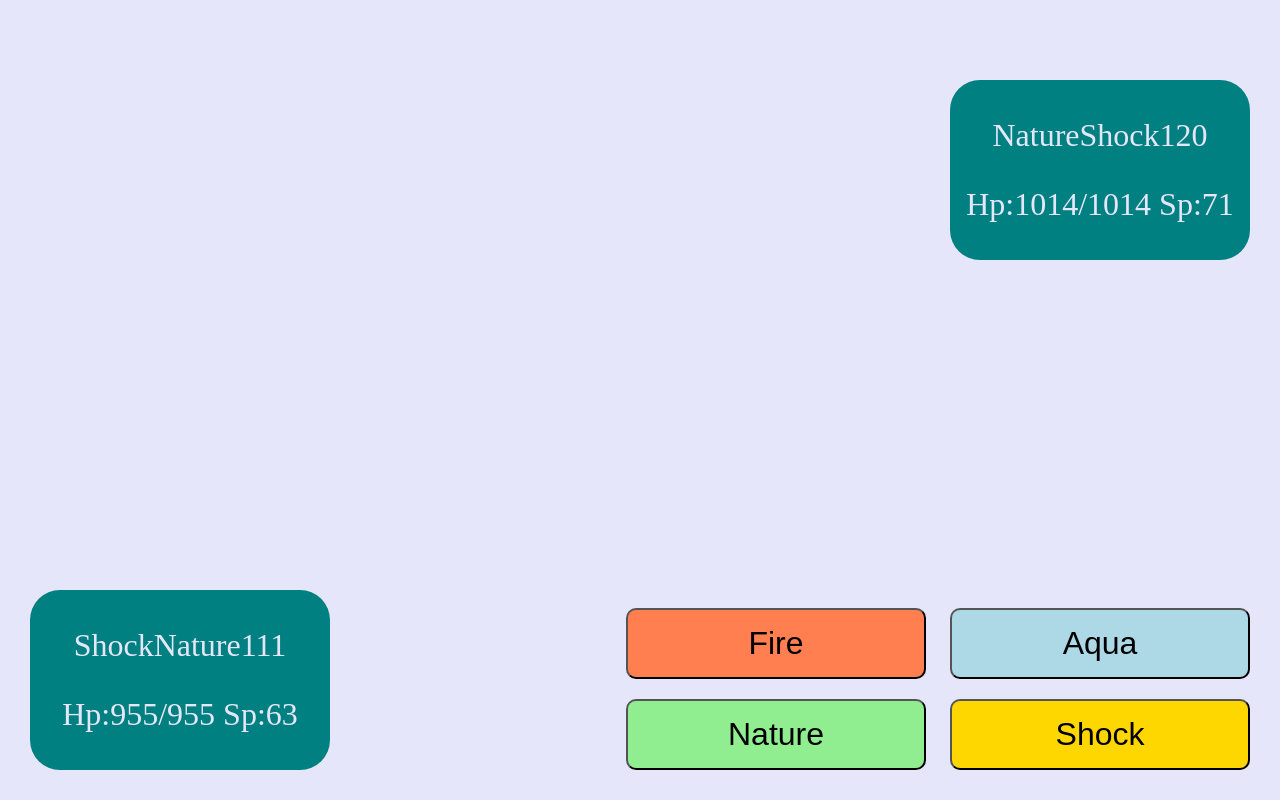
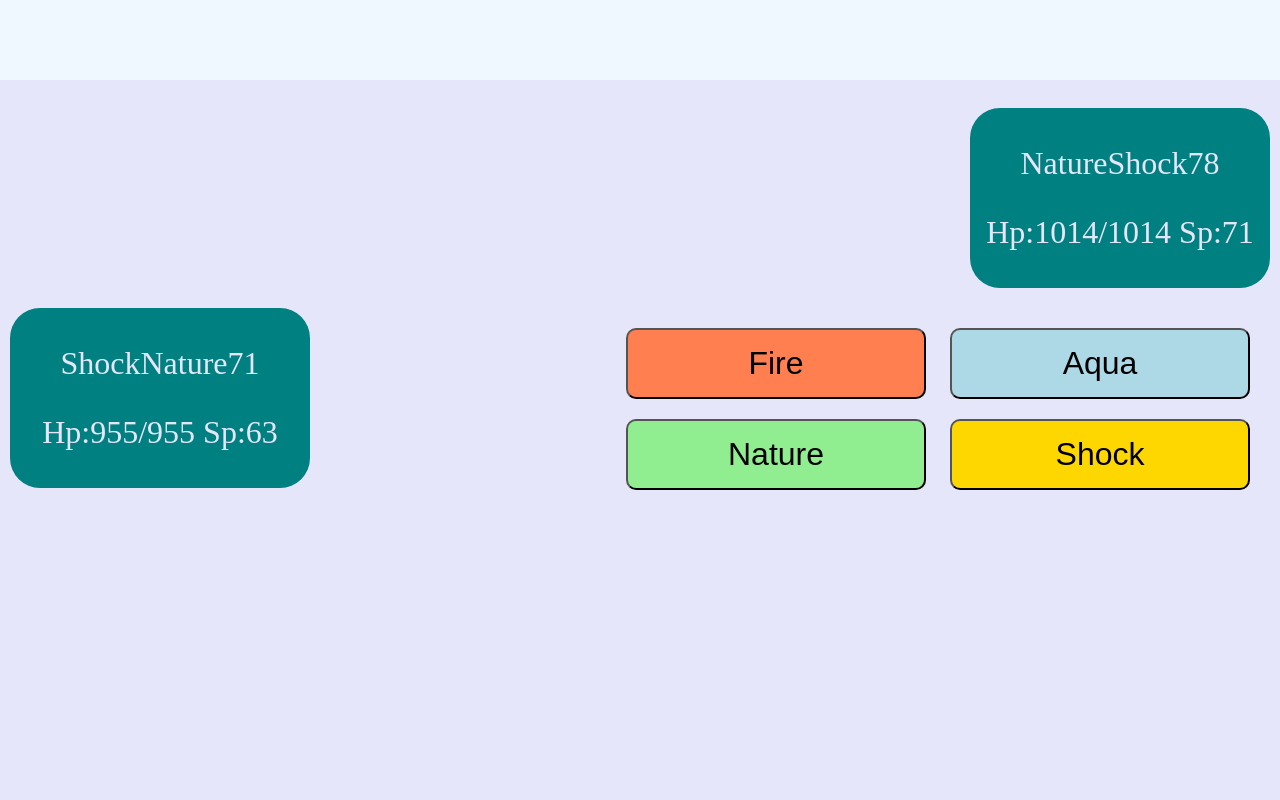
Before and after one commit to AmruthjithSunil/elements, a plain HTML site: page index.html in a window 1280 px wide. Drawn offline with Linux system fonts and the light colour scheme.

Commit message:
some ui layout changes

```diff
--- a/index.html
+++ b/index.html
@@ -8,7 +8,8 @@
     </head>
     <body>
         <div id="game-world">
-                <div id="log"></div>
+                <div id="log"></div><br>
+                <div id="battle-ground">
                     <div id="enemy">
                         <p id="enemy-name"></p>
                         <p id="enemy-health"></p>
@@ -16,6 +17,7 @@
                     <div id="ally">
                         <p id="ally-name"></p>
                         <p id="ally-health"></p>
+                    </div>
                 </div>
                 <div id="moveset" >
                     <button class="move"></button>
--- a/main.js
+++ b/main.js
@@ -21,7 +21,7 @@ class Monster{
         this.currentHp = this.totalHp;
         this.speed = random(average-20, average+20)
         this.types = [typeNames[random(0,5)], typeNames[random(0,5)]];
-        this.average = Math.round(((this.totalHp)/6+this.speed)/2);
+        this.average = Math.round(((this.totalHp)/12+this.speed)/2);
         this.name = this.name();
         this.moves = this.randomMoves();
     }
--- a/styles.css
+++ b/styles.css
@@ -2,7 +2,6 @@
     position: fixed;
     top: 0;
     left: 0;
-    display: flex;
     width: 100vw;
     height: 100vh;
     background-color: lavender;
@@ -10,33 +9,35 @@
     padding: 0%;
 }
 
+#log{
+    width: 100%;
+    height: 80px;
+    text-align: center;
+    background-color: aliceblue ;
+}
+
 #enemy, #ally{
     border-radius: 30px;
     font-size: 25px;
     background-color: teal;
     color: lavender;
-    margin: 30px;
+    margin: 10px;
     padding: 5px 0;
     width: 250px;
     text-align: center;
-    position: fixed;
 }
 
 #enemy {
-    margin-top: 80px;
-    right: 0;
+    float: right;
 }
 
-#ally{
-    bottom: 40%;
-    left: 0;
-    transform: translate(0,50%);
+#ally {
+    clear: right;
+    float: left;
 }
 
 #moveset {
-    position: fixed;
-    bottom: 10%;
-    right: 0;
+    float: right;
 }
 
 .move {
@@ -48,20 +49,14 @@
 }
 
 @media only screen and (min-width: 1000px){
-    #ally{
-        width: 300px;
-        font-size: 32px;
-        bottom: 0;
-        transform: translate(0,0);
-    }
-    #enemy{
+    #enemy, #ally{
         width: 300px;
         font-size: 32px;
     }
+    #ally{
+        transform: translate(0,0);
+    }
     #moveset{
-        right: 0;
-        bottom: 0;
-        transform: translate(0, 0);
         margin: 20px 20px;
     }
     .move{
```
Lines whose indentation alone changed are shown as unchanged.
